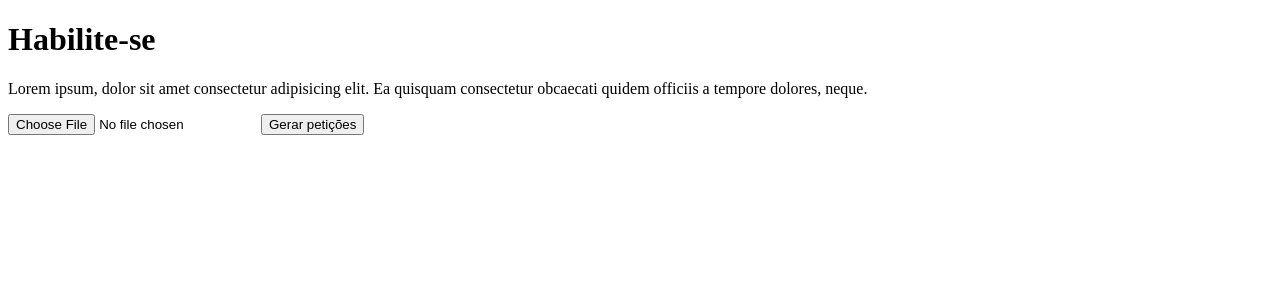
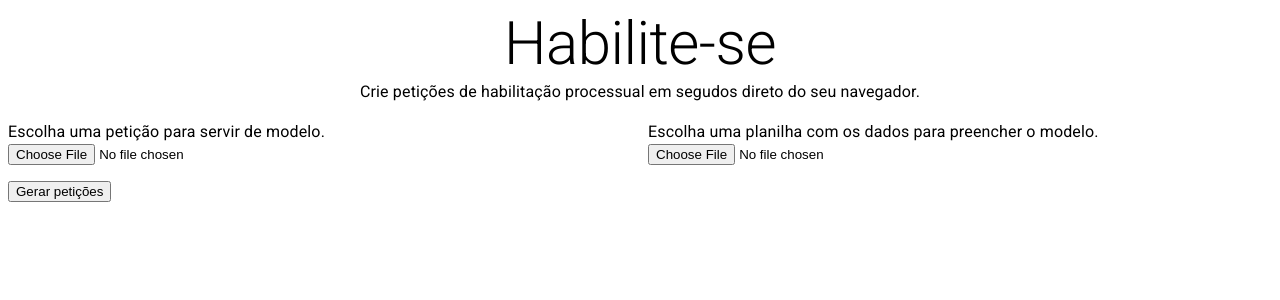
Before and after one commit to tjfacil/habilitese, a React (Create React App) app: page / in a window 1280 px wide. Shown: the top 300 px of the page. Built offline with nearby package versions, Linux system fonts and the light colour scheme.

Commit message:
Breaking into components

```diff
--- a/public/index.html
+++ b/public/index.html
@@ -9,6 +9,15 @@
       name="description"
       content="Crie petições de habilitação processual automaticamente em segundos"
     />
+    <link
+      rel="stylesheet"
+      href="https://fonts.googleapis.com/css?family=Roboto:300,400,500,700&display=swap"
+    />
+    <link
+      rel="stylesheet"
+      href="https://fonts.googleapis.com/icon?family=Material+Icons"
+    />
+
     <title>Habilite-se</title>
   </head>
   <body>
--- a/src/App.tsx
+++ b/src/App.tsx
@@ -2,14 +2,10 @@ import React, { useState } from 'react';
 import { TemplateHandler } from 'easy-template-x';
 import JSZip from 'jszip';
 import FileSaver from 'file-saver';
-
-interface Template {
-  enderecamento: string;
-  processo: string;
-  parte: string;
-  data: string;
-  [ḱey: string]: string;
-}
+import Grid from '@mui/material/Grid';
+import XlsxData, { Template } from './components/xlsx/XlsxData';
+import DocxData from './components/docx/DocxData';
+import Header from './components/header/Header';
 
 const DATA: Template[] = [
   {
@@ -34,12 +30,7 @@ const DATA: Template[] = [
 
 const App = () => {
   const [templateFile, setTemplateFile] = useState<File | undefined>(undefined);
-
-  const onChangeFile = (event: React.ChangeEvent<HTMLInputElement>) => {
-    if (event.target.files) {
-      setTemplateFile(event.target.files[0]);
-    }
-  };
+  const [data, setData] = useState<Template[]>([]);
 
   const generateDocs = async () => {
     const zip = new JSZip();
@@ -54,18 +45,27 @@ const App = () => {
     zip.generateAsync({ type: 'blob' }).then((content) => {
       FileSaver.saveAs(content, 'tjfacil.zip');
     });
-
   };
 
   return (
     <>
-      <h1>Habilite-se</h1>
-      <p>
-        Lorem ipsum, dolor sit amet consectetur adipisicing elit. Ea quisquam
-        consectetur obcaecati quidem officiis a tempore dolores, neque.
-      </p>
-      <input type='file' onChange={onChangeFile} />
-      <button onClick={generateDocs}>Gerar petições</button>
+      <Grid container spacing={2}>
+        <Grid item xs={12}>
+          <Header />
+        </Grid>
+
+        <Grid item xs={6}>
+          <DocxData setTemplateFile={setTemplateFile} />
+        </Grid>
+
+        <Grid item xs={6}>
+          <XlsxData data={data} setData={setData} />
+        </Grid>
+
+        <Grid item xs={12}>
+          <button onClick={generateDocs}>Gerar petições</button>
+        </Grid>
+      </Grid>
     </>
   );
 };
--- /dev/null
+++ b/src/components/docx/DocxData.tsx
@@ -0,0 +1,24 @@
+import Typography from '@mui/material/Typography';
+
+interface IProps {
+  setTemplateFile: (value: File | undefined) => void;
+}
+
+const DocxData: React.FC<IProps> = ({ setTemplateFile }) => {
+  const onChangeTemplateFile = (event: React.ChangeEvent<HTMLInputElement>) => {
+    if (event.target.files) {
+      setTemplateFile(event.target.files[0]);
+    }
+  };
+
+  return (
+    <>
+      <Typography variant='body1'>
+        Escolha uma petição para servir de modelo.
+      </Typography>
+      <input type='file' onChange={onChangeTemplateFile} />
+    </>
+  );
+};
+
+export default DocxData;
--- /dev/null
+++ b/src/components/header/Header.tsx
@@ -0,0 +1,17 @@
+import Typography from '@mui/material/Typography';
+
+const Header = () => {
+  return (
+    <>
+      <Typography variant='h2' component='h1' textAlign='center'>
+        Habilite-se
+      </Typography>
+      <Typography variant='body1' textAlign='center'>
+        Crie petições de habilitação processual em segudos direto do seu
+        navegador.
+      </Typography>
+    </>
+  );
+};
+
+export default Header;
--- /dev/null
+++ b/src/components/xlsx/Columns.tsx
@@ -0,0 +1,65 @@
+import Autocomplete from '@mui/material/Autocomplete';
+import TextField from '@mui/material/TextField';
+import { useEffect, useState } from 'react';
+
+export interface FileJson {
+  [key: string]: string;
+}
+
+interface IProps {
+  fileJson: FileJson[];
+}
+
+const Columns: React.FC<IProps> = ({ fileJson }) => {
+  const [allColumns, setAllColumns] = useState<string[]>([]);
+  const [enderecamento, setEnderecamento] = useState<string | null>(null);
+  const [processo, setProcesso] = useState<string | null>(null);
+  const [parte, setParte] = useState<string | null>(null);
+
+  useEffect(() => {
+    setAllColumns(Array.from(Object.keys(fileJson[0])));
+  }, [fileJson]);
+
+  const onChangeEnderecamento = (_: unknown, newValue: string | null) => {
+    setEnderecamento(newValue);
+  };
+
+  const onChangeProcesso = (_: unknown, newValue: string | null) => {
+    setProcesso(newValue);
+  };
+
+  const onChangeParte = (_: unknown, newValue: string | null) => {
+    setParte(newValue);
+  };
+
+  const columnSection = (
+    sectionTitle: string,
+    value: string | null,
+    onChange: (e: unknown, v: string | null) => void
+  ) => {
+    return (
+      <>
+        <Autocomplete
+          disablePortal
+          size='small'
+          options={allColumns}
+          value={value}
+          onChange={(event, newValue) => onChange(event, newValue)}
+          renderInput={(params) => (
+            <TextField {...params} label={sectionTitle} />
+          )}
+        />
+      </>
+    );
+  };
+
+  return (
+    <>
+      {columnSection('Endereçamento', enderecamento, onChangeEnderecamento)}
+      {columnSection('Número do processo', processo, onChangeProcesso)}
+      {columnSection('Parte contrária', parte, onChangeParte)}
+    </>
+  );
+};
+
+export default Columns;
--- /dev/null
+++ b/src/components/xlsx/XlsxData.tsx
@@ -0,0 +1,67 @@
+import Typography from '@mui/material/Typography';
+import { useState } from 'react';
+import Columns, { FileJson } from './Columns';
+import * as XLSX from 'xlsx';
+
+export interface Template {
+  enderecamento: string;
+  processo: string;
+  parte: string;
+  data: string;
+  [ḱey: string]: string;
+}
+
+interface IProps {
+  data: Template[];
+  setData: (data: Template[]) => void;
+}
+
+const XlsxData: React.FC<IProps> = ({ data, setData }) => {
+  const [allWorksheets, setAllWorksheets] = useState<string[]>([]);
+  const [selectedWorksheet, setSelectedWorksheet] = useState<string>('');
+  const [fileJson, setFileJson] = useState<FileJson[]>([]);
+  const [rowMap, setRowMap] = useState<Template | null>(null);
+
+  const onChangeXlsxFile = async (
+    event: React.ChangeEvent<HTMLInputElement>
+  ) => {
+    if (!event.target.files) {
+      return;
+    }
+
+    const file = event.target.files[0];
+    const data = await file.arrayBuffer();
+    const workbook = XLSX.read(data);
+    setAllWorksheets(workbook.SheetNames);
+    setSelectedWorksheet(workbook.SheetNames[0]);
+    const worksheet = workbook.Sheets[workbook.SheetNames[0]];
+    const jsonData = XLSX.utils.sheet_to_json(worksheet) as FileJson[];
+    setFileJson(jsonData);
+  };
+
+  const updateData = () => {
+    const newData: Template[] = [];
+    for (const row of fileJson) {
+      newData.push({
+        enderecamento: row['vara'],
+        processo: '',
+        parte: '',
+        data: '',
+      });
+    }
+    setData(newData);
+  };
+
+  return (
+    <>
+      <Typography variant='body1'>
+        Escolha uma planilha com os dados para preencher o modelo.
+      </Typography>
+      <input type='file' onChange={onChangeXlsxFile} />
+
+      {fileJson.length > 0 && <Columns fileJson={fileJson} />}
+    </>
+  );
+};
+
+export default XlsxData;
```
Also changed, not shown: package.json (+6 -1 lines), 1 other file (tests, documents, lock files or other folders).
